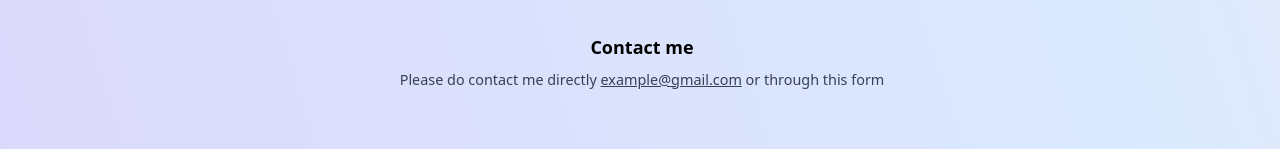
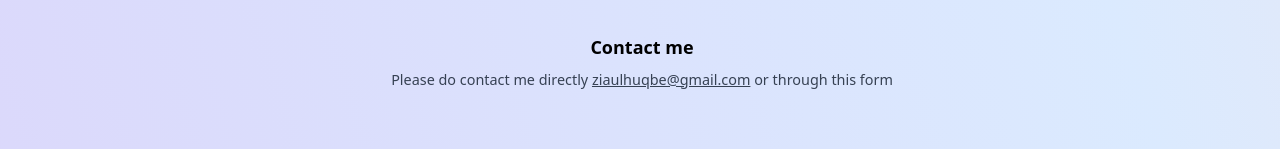
Before and after one commit to Ziaulhuq/ziaul_portfolio, a Next.js app: page / in a window 1280 px wide. Shown: the part 3527-3676 px from the top of the page. Built offline with nearby package versions, Linux system fonts and the light colour scheme; no server answers.

Commit message:
adding email in contact form

```diff
--- a/components/contact.tsx
+++ b/components/contact.tsx
@@ -32,7 +32,7 @@ const Contact = () => {
       <p className="text-[0.9rem] text-gray-700 text-center mb-6">
         Please do contact me directly{" "}
         <a href="mailto:examplie@gmail.com" className="underline">
-          example@gmail.com
+          ziaulhuqbe@gmail.com
         </a>{" "}
         or through this form
       </p>
```
